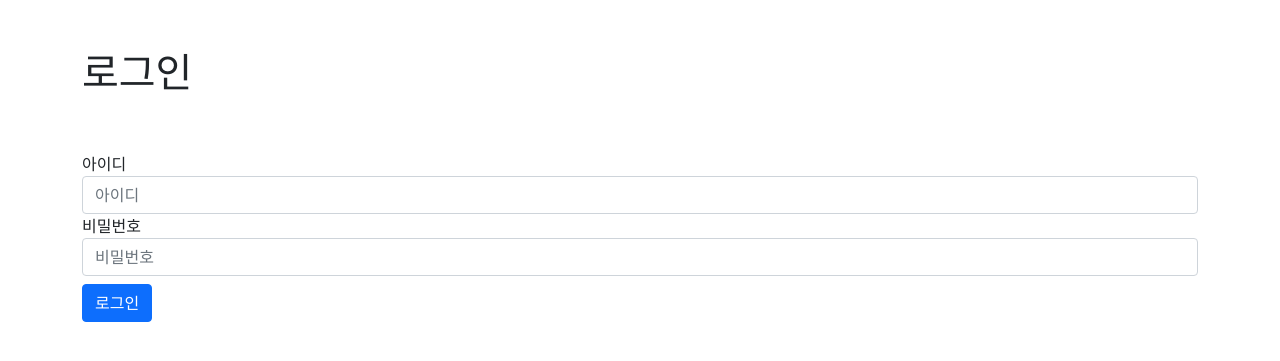
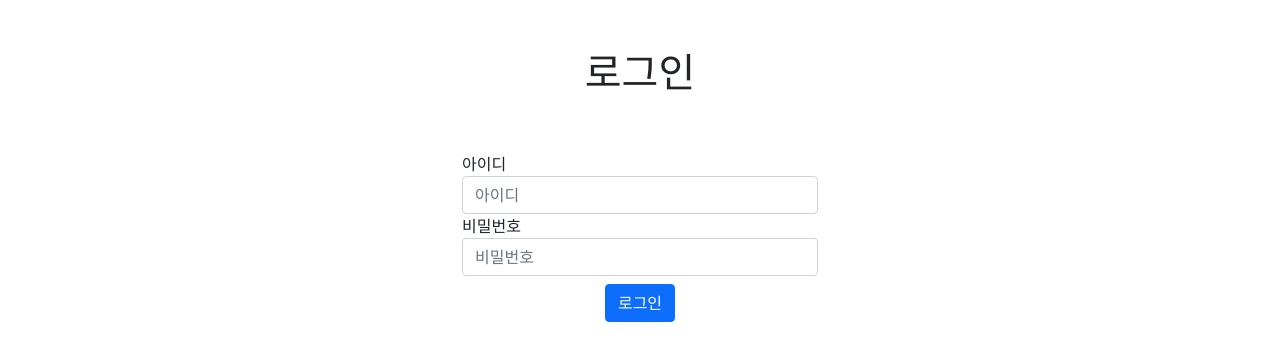
Before and after one commit to Jodayday/framework, a Flask app: page /login/ in a window 1280 px wide. Shown: the part 72-433 px from the top of the page. Run offline with Flask 3, Linux system fonts and the light colour scheme; parts of the project's set-up code (start-up, migrations or seed data) failed here and were passed over; some libraries are stand-ins or nearby versions.

Commit message:
로그인 페이지 깨끗하게 수정

```diff
--- a/templates/login.html
+++ b/templates/login.html
@@ -7,10 +7,16 @@
 {% block body %}
 
 <div class="container">
+
+    <div class="row mt-5 ">
+        <div class="col"></div>
+        <div class="col text-center "><h1>로그인</h1></div>
+        <div class="col"></div>
+    </div>
+
     <div class="row mt-5">
-        <h1>로그인</h1>
-    </div>
-    <div class="row mt-5">
+        <div class="col"></div>
+        <div class="col">
         <form action="." method="post">
             {{ login.csrf_token }}
             <div class="form-group">
@@ -21,16 +27,18 @@
             <div class="form-group">
                 {{ login.userpw.label("비밀번호") }}
                 {{ login.userpw(class="form-control", placeholder='비밀번호') }}
-
                 {% if login.userpw.errors %}{{ login.userpw.errors.0 }}{% endif %}
             </div>
-
-                <button type="submit" class="btn btn-primary mt-2">로그인</button>
-
+            <div class="row">
+            <div class="col"></div>
+            <div class="col"  style="text-align:center;"><button type="submit" class="btn btn-primary mt-2 btn-block">로그인</button></div>
+            <div class="col"></div>
             </div>
 
         </form>
     </div>
+        <div class="col"></div>
+    </div>
 
 </div>
 {% endblock %}
```
Also changed, not shown: README.md, db.sqlite (deleted).
